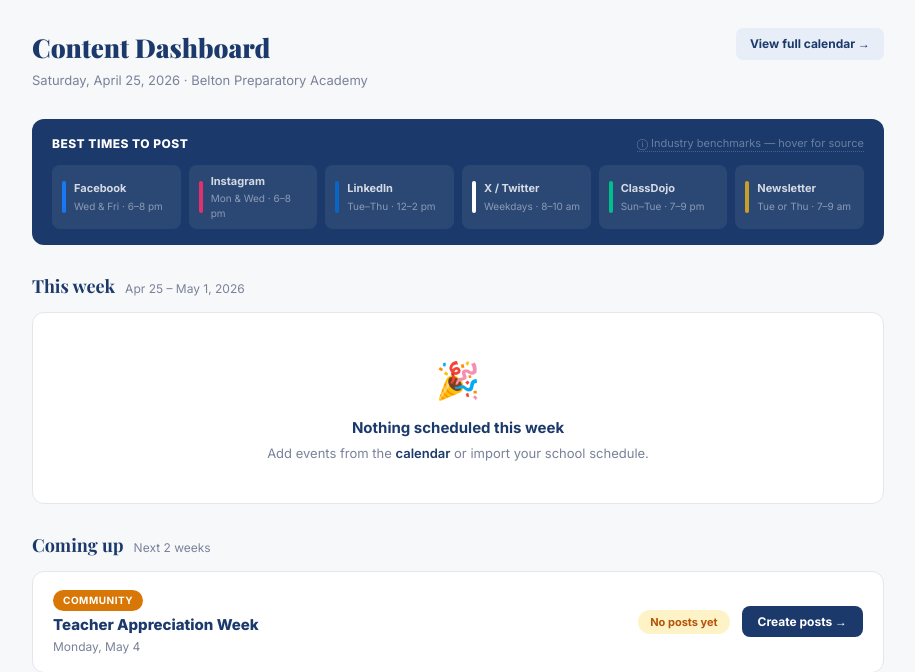
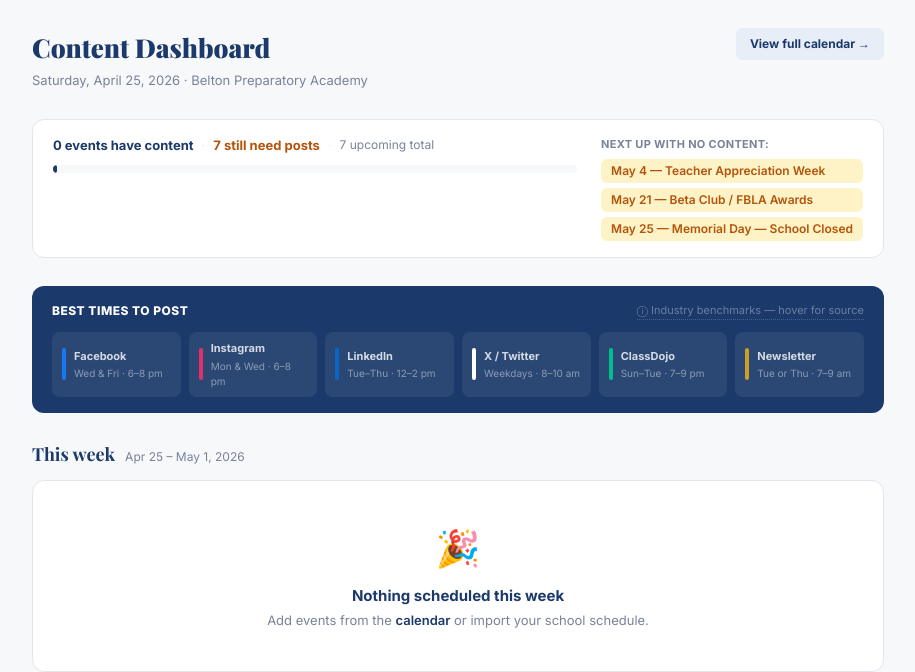
Before and after one commit to marshallcreamer-eng/forte, a Flask app: page /dashboard in a window 1280 px wide. Shown: the part 60-732 px from the top of the page, without its empty margins (182-1097 px from the left). Run offline with Flask 3, Linux system fonts and the light colour scheme; a user stored in the database is signed in; data comes from the database, SQL or seed files in the repository; data that the repository does not hold is empty.

Commit message:
Add content coverage bar to dashboard
Shows at a glance: how many upcoming events have content planned
vs how many still need posts, with a progress bar and quick links
to the next 3 events with no drafts.

Co-Authored-By: Claude Sonnet 4.6 <noreply@anthropic.com>

```diff
--- a/app.py
+++ b/app.py
@@ -111,6 +111,21 @@ def create_app():
                 result.append({'event': ev, 'drafts': drafts_by_platform})
             return result
 
+        # ── Coverage stats ─────────────────────────────────────────────
+        # All upcoming events (from today through end of year)
+        upcoming_all = Event.query.filter(Event.date >= today).order_by(Event.date).all()
+        events_with_drafts    = [e for e in upcoming_all if e.drafts]
+        events_without_drafts = [e for e in upcoming_all if not e.drafts]
+
+        coverage = {
+            'total':        len(upcoming_all),
+            'has_content':  len(events_with_drafts),
+            'needs_content': len(events_without_drafts),
+            'pct': round(len(events_with_drafts) / len(upcoming_all) * 100) if upcoming_all else 0,
+            # Next 3 events with no content at all
+            'gaps': events_without_drafts[:3],
+        }
+
         return render_template('dashboard.html',
             today=today,
             week_start=today,
@@ -120,6 +135,7 @@ def create_app():
             platforms=list(PLATFORM_CONFIG.keys()),
             best_times=BEST_TIMES,
             best_times_source=BEST_TIMES_SOURCE,
+            coverage=coverage,
         )
 
     # ── Calendar View ──────────────────────────────────────────────────────────
--- a/static/style.css
+++ b/static/style.css
@@ -1226,6 +1226,54 @@ textarea.form-control { resize: vertical; }
 }
 .btn-view-cal:hover { background: #d5e1f5; }
 
+/* Content coverage bar */
+.coverage-bar {
+  background: var(--white); border: 1px solid var(--grey-border);
+  border-radius: 12px; padding: 16px 20px;
+  display: flex; align-items: flex-start; justify-content: space-between; gap: 24px;
+}
+
+.coverage-left { flex: 1; }
+
+.coverage-numbers {
+  display: flex; align-items: center; gap: 8px;
+  font-size: 13px; margin-bottom: 10px; flex-wrap: wrap;
+}
+.coverage-has   { font-weight: 700; color: var(--navy); }
+.coverage-sep   { color: var(--grey-border); }
+.coverage-needs { font-weight: 700; color: var(--text-light); }
+.coverage-needs.warn { color: #b45309; }
+.coverage-total { font-size: 12px; color: var(--text-light); }
+
+.coverage-track {
+  height: 8px; background: var(--grey-bg);
+  border-radius: 4px; overflow: hidden;
+}
+.coverage-fill {
+  height: 100%; background: var(--navy);
+  border-radius: 4px; transition: width 0.6s ease;
+  min-width: 4px;
+}
+
+.coverage-right {
+  flex-shrink: 0; max-width: 280px;
+  display: flex; flex-direction: column; gap: 5px;
+}
+.coverage-gaps-label {
+  font-size: 11px; font-weight: 700; text-transform: uppercase;
+  letter-spacing: 0.3px; color: var(--text-light); margin-bottom: 2px;
+}
+.coverage-gap-link {
+  font-size: 12px; font-weight: 600; color: #b45309;
+  background: #fef3c7; padding: 3px 10px; border-radius: 6px;
+  white-space: nowrap; overflow: hidden; text-overflow: ellipsis;
+  display: block; transition: background 0.15s;
+}
+.coverage-gap-link:hover { background: #fde68a; }
+.coverage-all-good {
+  font-size: 12px; font-weight: 700; color: var(--green);
+}
+
 /* Best times banner */
 .best-times-bar {
   background: var(--navy); border-radius: 12px;
--- a/templates/dashboard.html
+++ b/templates/dashboard.html
@@ -92,6 +92,36 @@
       <div class="dash-subtitle">{{ today.strftime('%A, %B %-d, %Y') }} · Belton Preparatory Academy</div>
     </div>
     <a href="{{ url_for('calendar_view') }}" class="btn-view-cal">View full calendar →</a>
+  </div>
+
+  <!-- ── Content Coverage ─────────────────────────────────────────────── -->
+  <div class="coverage-bar">
+    <div class="coverage-left">
+      <div class="coverage-numbers">
+        <span class="coverage-has">{{ coverage.has_content }} event{{ 's' if coverage.has_content != 1 }} have content</span>
+        <span class="coverage-sep">·</span>
+        <span class="coverage-needs {% if coverage.needs_content > 0 %}warn{% endif %}">
+          {{ coverage.needs_content }} still need posts
+        </span>
+        <span class="coverage-sep">·</span>
+        <span class="coverage-total">{{ coverage.total }} upcoming total</span>
+      </div>
+      <div class="coverage-track">
+        <div class="coverage-fill" style="width: {{ coverage.pct }}%"></div>
+      </div>
+    </div>
+    <div class="coverage-right">
+      {% if coverage.gaps %}
+      <div class="coverage-gaps-label">Next up with no content:</div>
+      {% for ev in coverage.gaps %}
+      <a class="coverage-gap-link" href="{{ url_for('calendar_view', year=ev.date.year, month=ev.date.month) }}">
+        {{ ev.date.strftime('%b %-d') }} — {{ ev.title }}
+      </a>
+      {% endfor %}
+      {% else %}
+      <span class="coverage-all-good">✓ All upcoming events have content</span>
+      {% endif %}
+    </div>
   </div>
 
   <!-- ── Best Times Banner ───────────────────────────────────────────── -->
```
